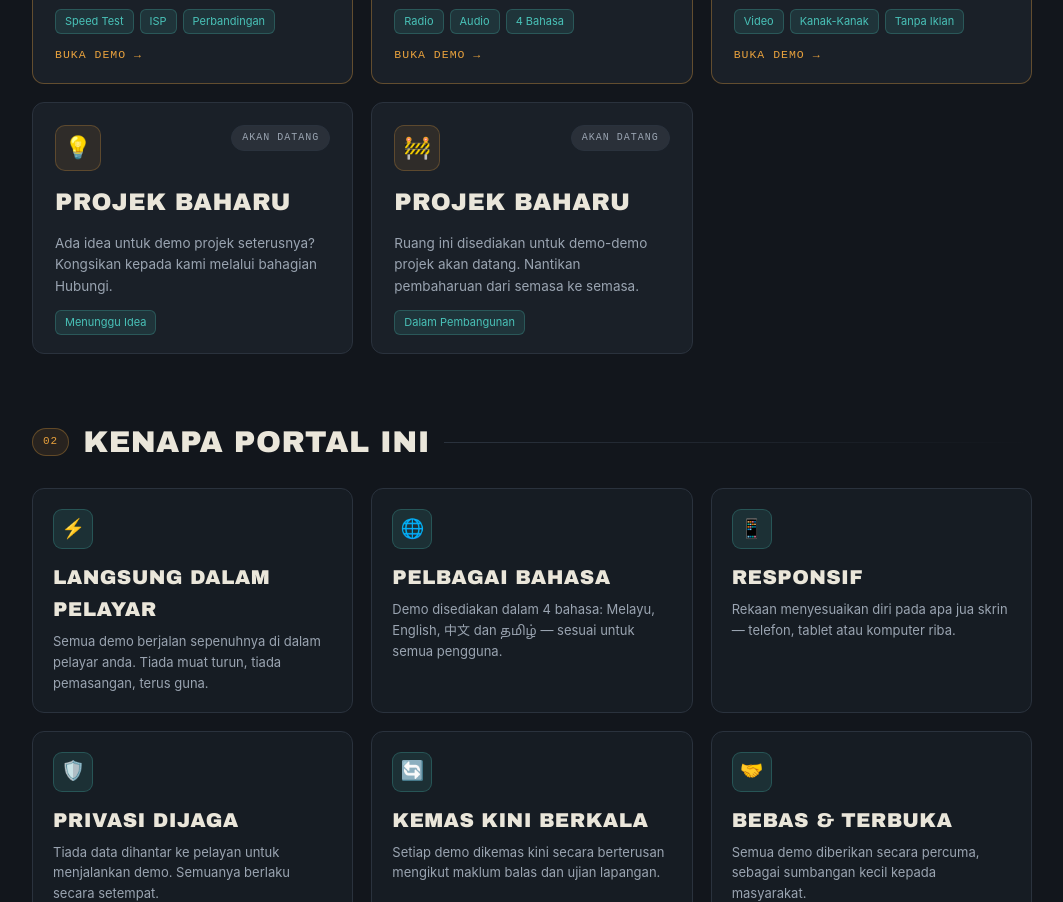
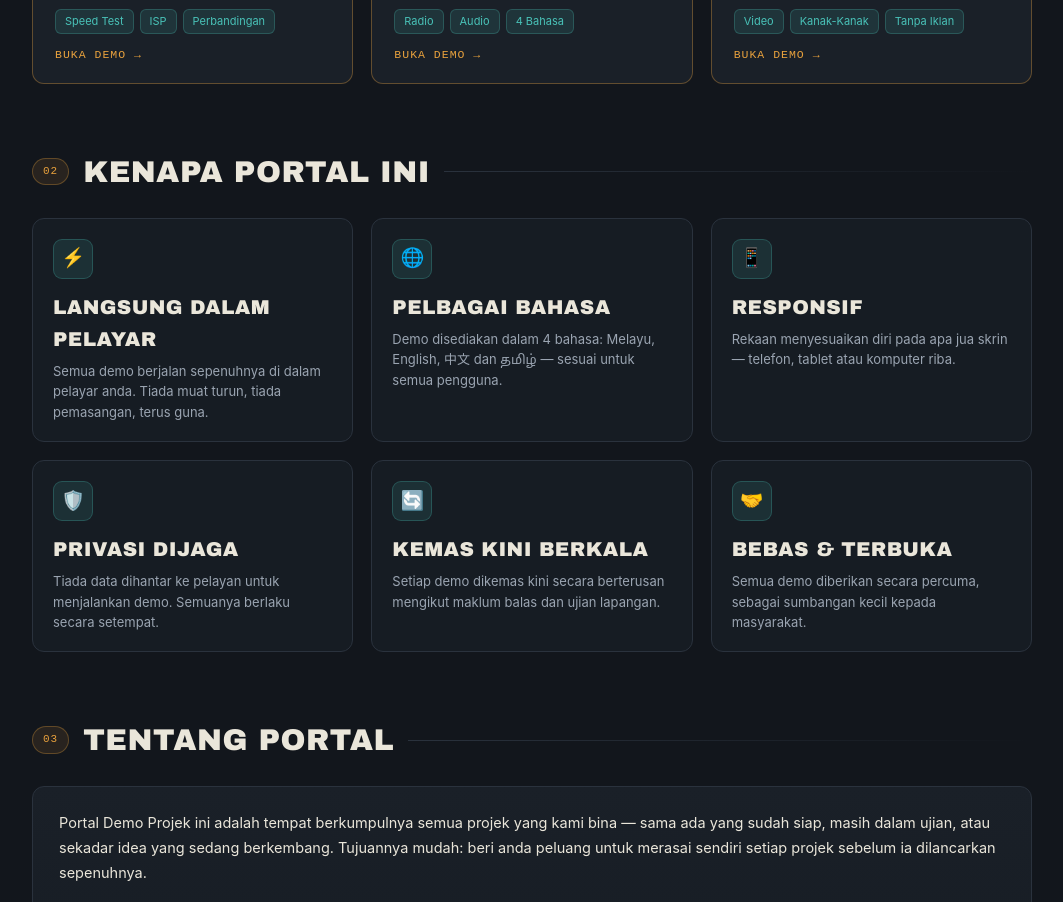
Before and after one commit to rasis2/demo, a plain HTML site: page index.html in a window 1280 px wide. Shown: the part 1437-2339 px from the top of the page, without its empty margins (108-1171 px from the left). Drawn offline with Linux system fonts and the light colour scheme.

Commit message:
Remove placeholder 'Projek Baharu' cards from portal

```diff
--- a/index.html
+++ b/index.html
@@ -492,26 +492,6 @@
         <span class="proj-link">Buka Demo →</span>
       </a>
 
-      <div class="proj-card">
-        <div class="proj-top">
-          <div class="proj-icon">💡</div>
-          <span class="badge soon">Akan Datang</span>
-        </div>
-        <h3>Projek Baharu</h3>
-        <p>Ada idea untuk demo projek seterusnya? Kongsikan kepada kami melalui bahagian Hubungi.</p>
-        <div class="proj-tags"><span>Menunggu Idea</span></div>
-      </div>
-
-      <div class="proj-card">
-        <div class="proj-top">
-          <div class="proj-icon">🚧</div>
-          <span class="badge soon">Akan Datang</span>
-        </div>
-        <h3>Projek Baharu</h3>
-        <p>Ruang ini disediakan untuk demo-demo projek akan datang. Nantikan pembaharuan dari semasa ke semasa.</p>
-        <div class="proj-tags"><span>Dalam Pembangunan</span></div>
-      </div>
-
     </div>
   </section>
 
```
